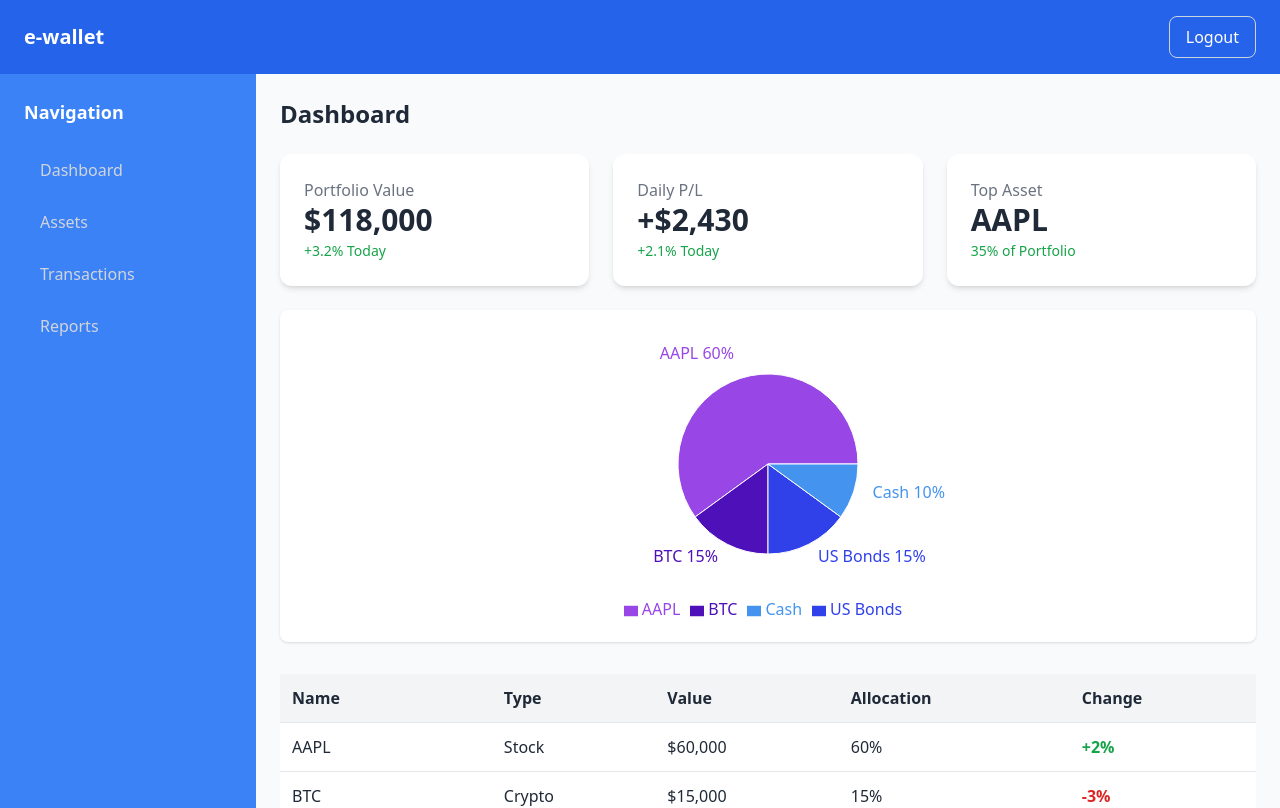
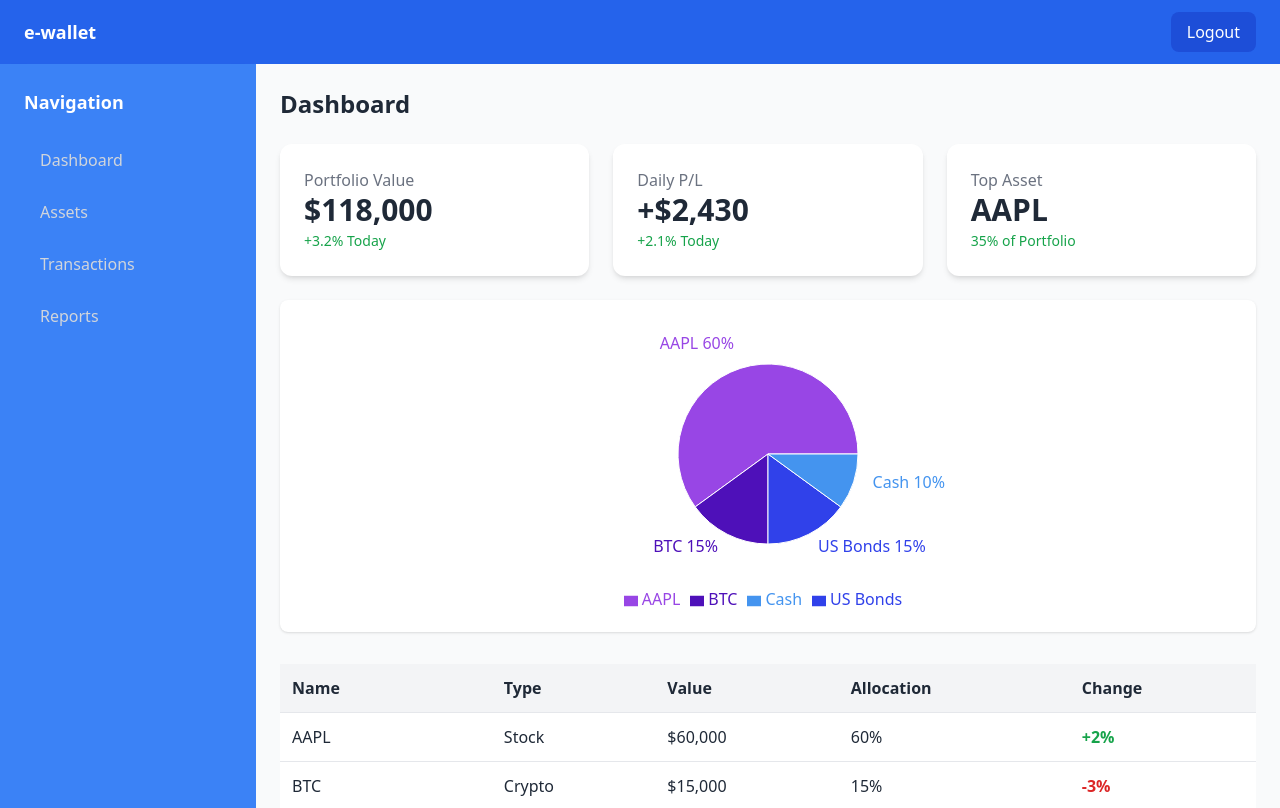
Before and after one commit to ruwanliyanage123/e-wallet-app, a React (Create React App) app: page /dashboard in a window 1280 px wide. Shown: the top 808 px of the page. Built offline with nearby package versions, Linux system fonts and the light colour scheme; sample sign-in values are in the browser's storage.

Commit message:
Add logout

```diff
--- a/src/components/Navbar.jsx
+++ b/src/components/Navbar.jsx
@@ -1,9 +1,22 @@
+import { useNavigate } from "react-router-dom";
+import { logout } from "../services/api";
+
 export default function Navbar() {
+    const navigate = useNavigate();
+
+    const handleLogout = () => {
+        logout();
+        navigate("/login"); // redirect after logout
+    };
+
     return (
-        <nav className="bg-blue-600 shadow-md px-6 py-4 flex justify-between items-center">
-            <h1 className="text-xl font-bold text-white">e-wallet</h1>
+        <nav className="bg-blue-600 text-white px-6 py-3 flex justify-between items-center shadow">
+            <h1 className="text-lg font-bold">e-wallet</h1>
             <div className="space-x-4">
-                <button className="px-4 py-2 border border-slate-300 text-white font-medium rounded-lg hover:bg-blue-700 transition">
+                <button
+                    onClick={handleLogout}
+                    className="px-4 py-2 bg-blue-700 rounded-lg hover:bg-blue-800 transition"
+                >
                     Logout
                 </button>
             </div>
--- a/src/pages/Signup.jsx
+++ b/src/pages/Signup.jsx
@@ -12,6 +12,12 @@ export default function Signup() {
     const handleSubmit = async (e) => {
         e.preventDefault();
         setError("");
+
+        // ✅ Frontend validation
+        if (password.length < 6) {
+            setError("Password must be at least 6 characters long");
+            return;
+        }
 
         try {
             await register(email, password, name);
@@ -51,7 +57,7 @@ export default function Signup() {
 
                 <input
                     type="password"
-                    placeholder="Password"
+                    placeholder="Password (min. 6 characters)"
                     value={password}
                     onChange={(e) => setPassword(e.target.value)}
                     className="w-full px-4 py-2 border rounded mb-6 focus:outline-none focus:ring focus:ring-blue-300"
@@ -59,7 +65,7 @@ export default function Signup() {
 
                 <button
                     type="submit"
-                    className="w-full bg-blue-600 text-white font-semibold py-2 rounded hover:bg-green-700 transition"
+                    className="w-full bg-blue-600 text-white font-semibold py-2 rounded hover:bg-blue-700 transition"
                 >
                     Create Account
                 </button>
--- a/src/services/api.js
+++ b/src/services/api.js
@@ -17,6 +17,10 @@ export async function register(email, password, name) {
     return res.json();
 }
 
+export function logout() {
+    localStorage.removeItem("token");
+    localStorage.removeItem("user");
+}
 
 export async function login(email, password) {
     const res = await fetch(`${API_URL}/auth/login`, {
```
